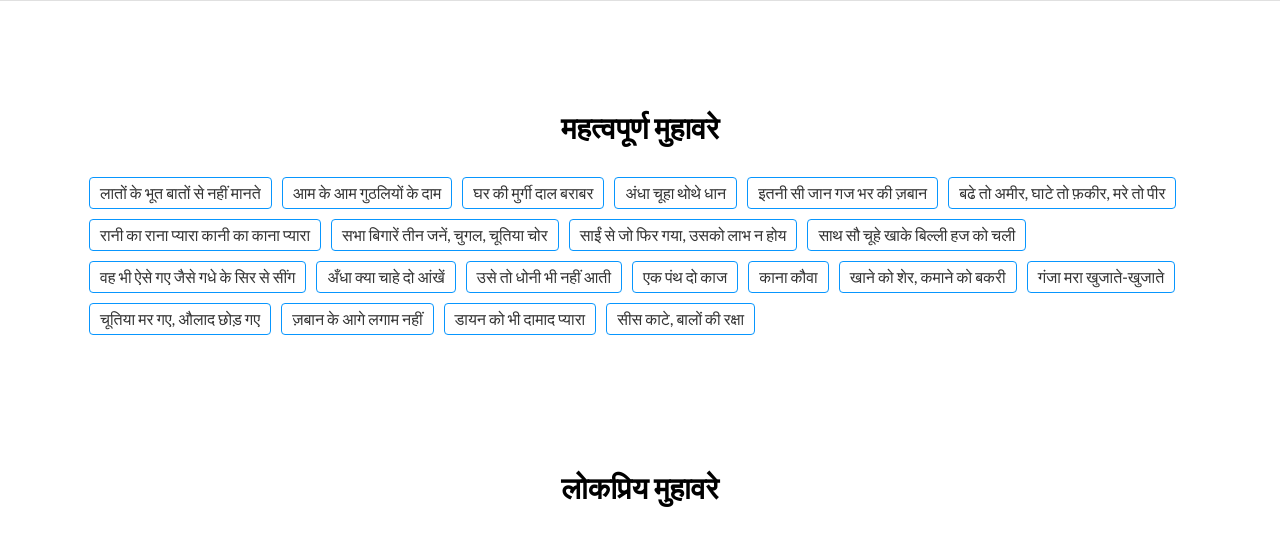
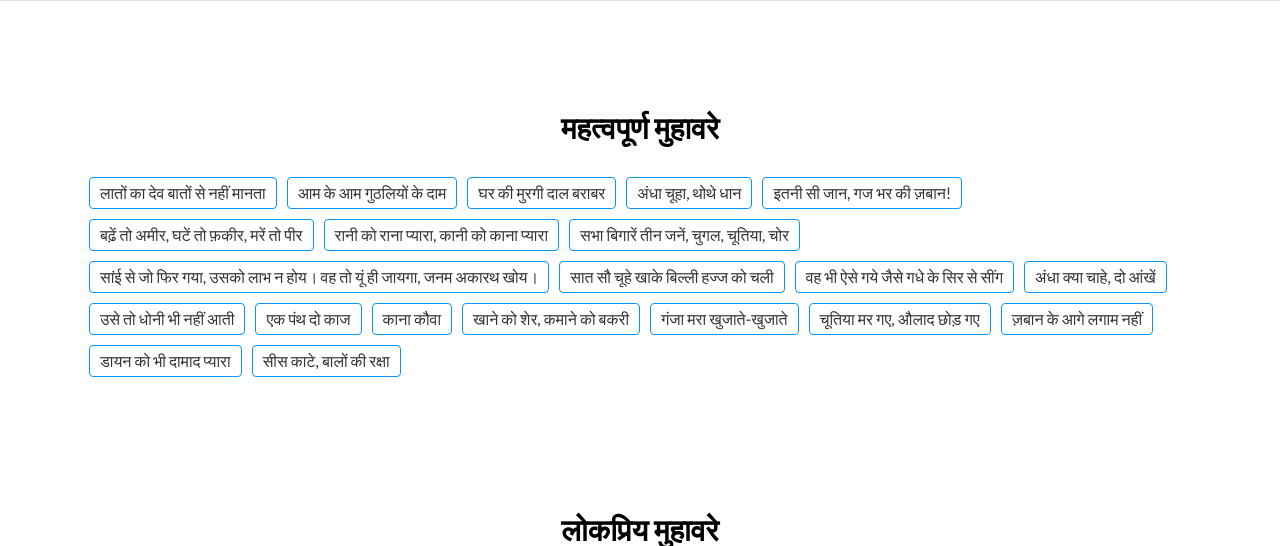
Before and after one commit to VaibhavSri9637/php-vaidik-sanskriti-sansthaanam, a PHP site: page / in a window 1280 px wide. Shown: the part 772-1318 px from the top of the page. Run offline with PHP 8.4, Linux system fonts and the light colour scheme; data that the repository does not hold is empty; some libraries are stand-ins or nearby versions; some web fonts are replaced.

Commit message:
final changes

```diff
--- a/assets/resources/popularIdioms.php
+++ b/assets/resources/popularIdioms.php
@@ -1,2 +1,2 @@
 <?php
-$popularIdioms = ["लातों के भूत बातों से नहीं मानते", "आम के आम गुठलियों के दाम", "घर की मुर्गी दाल बराबर", "अंधा चूहा थोथे धान", "इतनी सी जान गज भर की ज़बान", "बढे तो अमीर, घाटे तो फ़कीर, मरे तो पीर", "रानी का राना प्यारा कानी का काना प्यारा", "सभा बिगारें तीन जनें, चुगल, चूतिया चोर", "साईं से जो फिर गया, उसको लाभ न होय", "साथ सौ चूहे खाके बिल्ली हज को चली", "वह भी ऐसे गए जैसे गधे के सिर से सींग", "अँधा क्या चाहे दो आंखें", "उसे तो धोनी भी नहीं आती", "एक पंथ दो काज", "काना कौवा", "खाने को शेर, कमाने को बकरी", "गंजा मरा खुजाते-खुजाते", "चूतिया मर गए, औलाद छोड़ गए", "ज़बान के आगे लगाम नहीं", "डायन को भी दामाद प्यारा", "सीस काटे, बालों की रक्षा"];
+$popularIdioms = ["लातों का देव बातों से नहीं मानता", "आम के आम गुठलियों के दाम", "घर की मुरगी दाल बराबर", "अंधा चूहा, थोथे धान", "इतनी सी जान, गज भर की ज़बान!", "बढ़ें तो अमीर, घटें तो फ़कीर, मरें तो पीर", "रानी को राना प्यारा, कानी को काना प्यारा", "सभा बिगारें तीन जनें, चुगल, चूतिया, चोर", "सांई से जो फिर गया, उसको लाभ न होय। वह तो यूं ही जायगा, जनम अकारथ खोय।", "सात सौ चूहे खाके बिल्ली हज्ज को चली", "वह भी ऐसे गये जैसे गधे के सिर से सींग", "अंधा क्या चाहे, दो आंखें", "उसे तो धोनी भी नहीं आती", "एक पंथ दो काज", "काना कौवा", "खाने को शेर, कमाने को बकरी", "गंजा मरा खुजाते-खुजाते", "चूतिया मर गए, औलाद छोड़ गए", "ज़बान के आगे लगाम नहीं", "डायन को भी दामाद प्यारा", "सीस काटे, बालों की रक्षा"];
```
